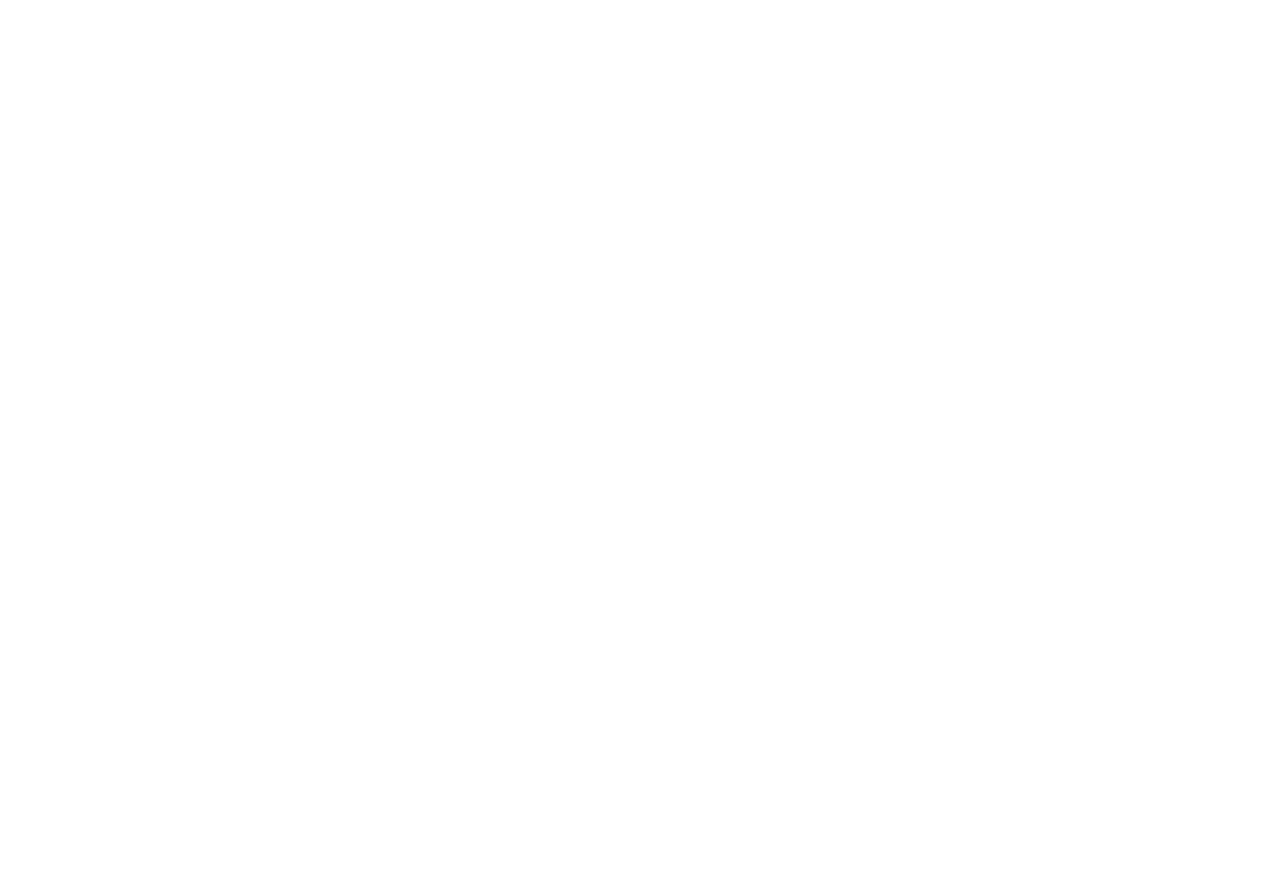
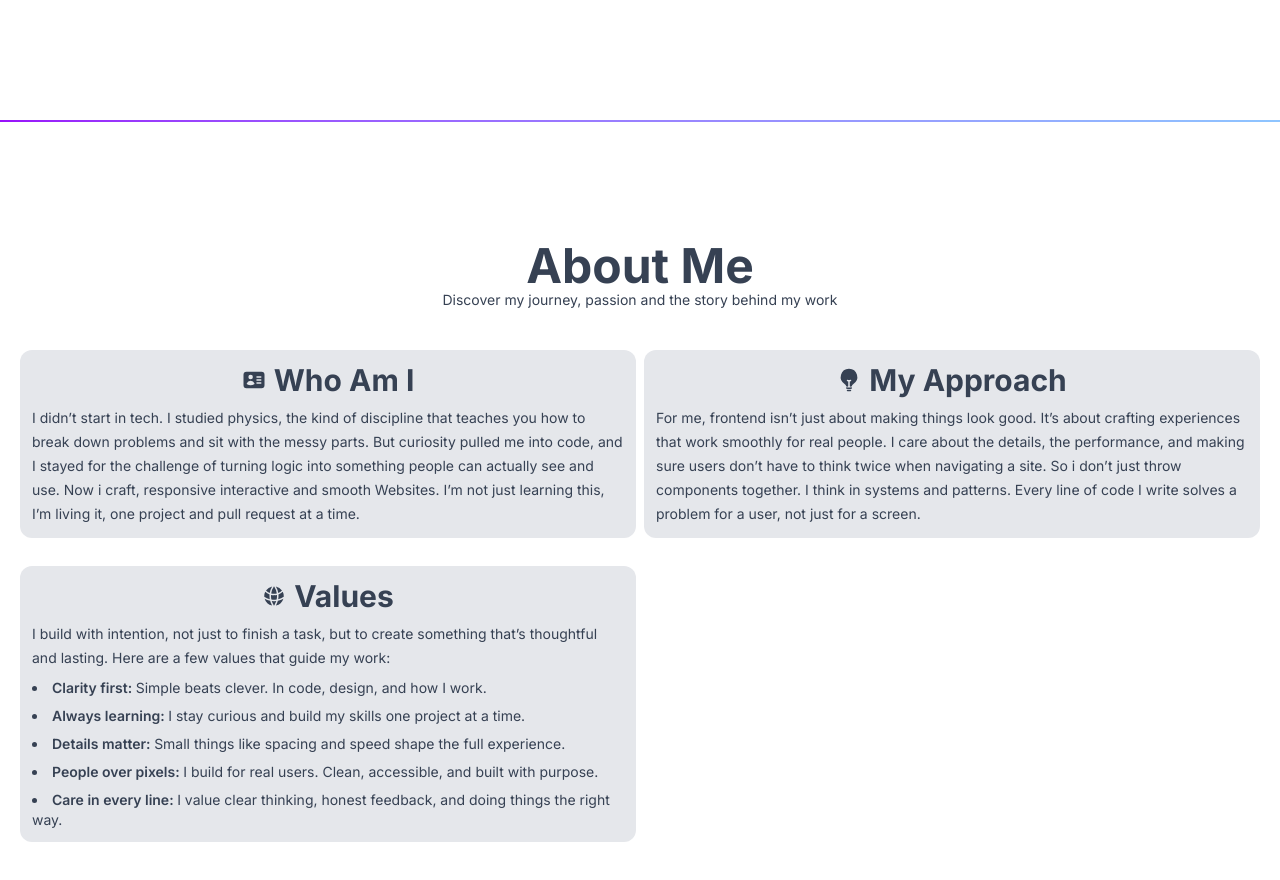
Before and after one commit to webcodeed/My_portfolio, a React (Vite) app: page / in a window 1280 px wide. Shown: the part 680-1560 px from the top of the page. Before the commit the page ends 800 px from the top, so only its background shows below. Built offline with nearby package versions, Linux system fonts and the light colour scheme.

Commit message:
worked on About.jsx

```diff
--- /dev/null
+++ b/src/About.jsx
@@ -0,0 +1,168 @@
+import { motion } from "motion/react"
+import { useTheme } from "./ThemeContext"
+import {
+    GlobeAltIcon,
+    LightBulbIcon,
+    IdentificationIcon,
+} from "@heroicons/react/24/solid"
+
+function About() {
+    const { isDark } = useTheme()
+    const values = [
+        {
+            head: "Clarity first:",
+            body: "Simple beats clever. In code, design, and how I work.",
+        },
+        {
+            head: "Always learning:",
+            body: "I stay curious and build my skills one project at a time.",
+        },
+        {
+            head: "Details matter:",
+            body: "Small things like spacing and speed shape the full experience.",
+        },
+        {
+            head: "People over pixels:",
+            body: "I build for real users. Clean, accessible, and built with purpose.",
+        },
+        {
+            head: "Care in every line:",
+            body: "I value clear thinking, honest feedback, and doing things the right way.",
+        },
+    ]
+    return (
+        <section className={``}>
+            <div className=" w-full h-0.5 bg-gradient-to-r from-purple-600 to-blue-300"></div>
+            <div
+                className={` transform transition-colors min-h-screen grid content-center duration-400 text-sm space-y-5 p-5 w-auto ${
+                    isDark
+                        ? "bg-gray-700 text-gray-200"
+                        : "bg-white  text-gray-700"
+                } `}
+            >
+                <motion.header
+                    initial={{ opacity: 0, y:"50px" }}
+                    whileInView={{ opacity: 1, y:"0px" }}
+                    transition={{duration:1, delay:1}}
+                    className={` text-center my-10`}
+                >
+                    <h1
+                        className={` font-bold text-3xl sm:text-4xl lg:text-5xl ${
+                            isDark ? "text-white" : "text-gray-700"
+                        } `}
+                    >
+                        About Me
+                    </h1>
+                    <p>
+                        Discover my journey, passion and the story behind my
+                        work
+                    </p>
+                </motion.header>
+                <main className=" space-y-5 md:grid md:grid-cols-2 md:gap-2">
+                    <motion.div
+                    initial={{ opacity: 0, y:"50px" }}
+                    whileInView={{ opacity: 1, y:"0px" }}
+                    transition={{duration:1, delay:1}}
+                        className={` p-3 rounded-xl space-y-2 ${
+                            isDark
+                                ? "bg-gray-900/60 backdrop-blur-md border-gray-700"
+                                : "bg-gray-200 backdrop-blur-md border-gray-20"
+                        }`}
+                    >
+                        <div className="flex justify-center items-center space-x-2 ">
+                            <IdentificationIcon className="w-6 h-6" />
+
+                            <h3
+                                className={` text-center font-bold text-xl sm:text-2xl lg:text-3xl ${
+                                    isDark ? "text-white" : "text-gray-700"
+                                }`}
+                            >
+                                Who Am I
+                            </h3>
+                        </div>
+                        <p className=" leading-6">
+                            I didn’t start in tech. I studied physics, the kind
+                            of discipline that teaches you how to break down
+                            problems and sit with the messy parts. But curiosity
+                            pulled me into code, and I stayed for the challenge
+                            of turning logic into something people can actually
+                            see and use. Now i craft, responsive interactive and
+                            smooth Websites. I’m not just learning this, I’m
+                            living it, one project and pull request at a time.
+                        </p>
+                    </motion.div>
+                    <motion.div
+                    initial={{ opacity: 0, y:"50px" }}
+                    whileInView={{ opacity: 1, y:"0px" }}
+                    transition={{duration:1, delay:1}}
+                        className={` p-3 rounded-xl space-y-2 ${
+                            isDark
+                                ? "bg-gray-900/60 backdrop-blur-md border-gray-700"
+                                : "bg-gray-200 backdrop-blur-md border-gray-20"
+                        }`}
+                    >
+                        <div className="flex justify-center items-center space-x-2 ">
+                            <LightBulbIcon className="w-6 h-6 " />
+                            <h3
+                                className={` text-center font-bold text-xl sm:text-2xl lg:text-3xl ${
+                                    isDark ? "text-white" : "text-gray-700"
+                                }`}
+                            >
+                                My Approach
+                            </h3>
+                        </div>
+                        <p className=" leading-6">
+                            For me, frontend isn’t just about making things look
+                            good. It’s about crafting experiences that work
+                            smoothly for real people. I care about the details,
+                            the performance, and making sure users don’t have to
+                            think twice when navigating a site. So i don’t just
+                            throw components together. I think in systems and
+                            patterns. Every line of code I write solves a
+                            problem for a user, not just for a screen.
+                        </p>
+                    </motion.div>
+                    <motion.div
+                    initial={{ opacity: 0, y:"50px" }}
+                    whileInView={{ opacity: 1, y:"0px" }}
+                    transition={{duration:1, delay:1}}
+                        className={` p-3 rounded-xl space-y-2 ${
+                            isDark
+                                ? "bg-gray-900/60 backdrop-blur-md border-gray-700"
+                                : "bg-gray-200 backdrop-blur-md border-gray-20"
+                        }`}
+                    >
+                        <div className="flex justify-center items-center space-x-2 ">
+                            <GlobeAltIcon className="w-6 h-6" />
+
+                            <h3
+                                className={` text-center font-bold text-xl sm:text-2xl lg:text-3xl ${
+                                    isDark ? "text-white" : "text-gray-700"
+                                }`}
+                            >
+                                Values
+                            </h3>
+                        </div>
+                        <p className=" leading-6">
+                            I build with intention, not just to finish a task,
+                            but to create something that’s thoughtful and
+                            lasting. Here are a few values that guide my work:
+                        </p>
+                        <ul className="list-disc list-inside space-y-2">
+                            {values.map((item) => (
+                                <li key={item.head} className="">
+                                    <span className="font-semibold">
+                                        {item.head}{" "}
+                                    </span>
+                                    {item.body}
+                                </li>
+                            ))}
+                        </ul>
+                    </motion.div>
+                </main>
+            </div>
+        </section>
+    )
+}
+
+export default About
--- a/src/App.jsx
+++ b/src/App.jsx
@@ -1,3 +1,4 @@
+import About from "./About"
 import Home from "./Home"
 import NavBar from "./NavBar"
 
@@ -6,6 +7,7 @@
         <>
         <NavBar/>
         <Home/>
+        <About/>
         </>
     )
 }
```
